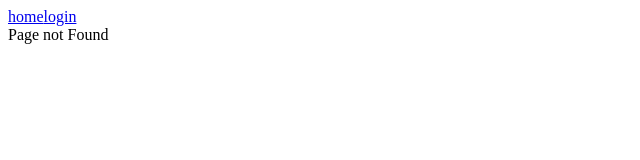
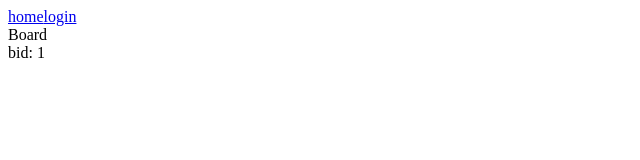
Before and after one commit to sundlee/vue-trello, a Vue app: page /b/1 in a window 1280 px wide. Before the commit this address had no page. Shown: the top 160 px of the page, without its empty margins (0-640 px from the left). Built offline with nearby package versions, Linux system fonts and the light colour scheme; the HTML template or start-up script is replaced by a standard one.

Commit message:
동적 라우트 매칭

```diff
--- /dev/null
+++ b/src/components/Board.vue
@@ -0,0 +1,22 @@
+<template>
+  <div>
+    Board
+    <div>bid: {{ bid }}</div>
+  </div>
+</template>
+
+<script>
+export default {
+	data() {
+		return {
+			bid: 0,
+		};
+	},
+	created() {
+		this.bid = this.$route.params.bid;
+	},
+};
+</script>
+
+<style>
+</style>ㅐㅍ
--- a/src/router/index.js
+++ b/src/router/index.js
@@ -2,6 +2,7 @@ import Vue from 'vue';
 import VueRouter from 'vue-router';
 import Home from '../components/Home.vue';
 import Login from '../components/Login.vue';
+import Board from '../components/Board.vue';
 import NotFound from '../components/NotFound.vue';
 
 
@@ -13,6 +14,7 @@ const router = new VueRouter({
   routes: [
     { path: '/', component: Home },
     { path: '/login', component: Login },
+    { path: '/b/:bid', component: Board },
     { path: '*', component: NotFound },
   ]
 });
```
